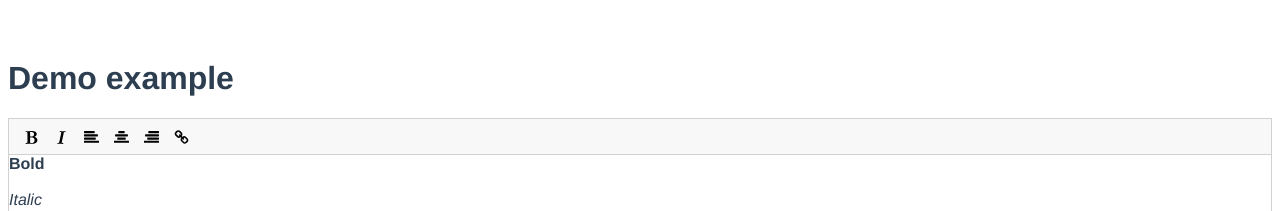
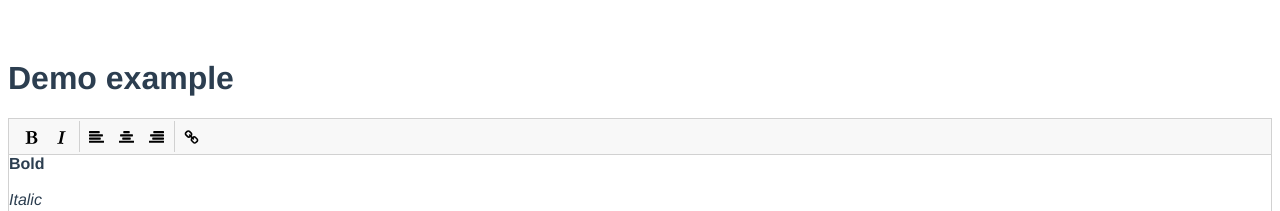
Before and after one commit to ddosdor/vue-sh-wysiwyg, a Vue app: page / in a window 1280 px wide. Shown: the top 211 px of the page. Built offline with nearby package versions, Linux system fonts and the light colour scheme.

Commit message:
(feature): Add customized toolbar with divider

```diff
--- a/src/ShWysiwyg/ShWysiwyg.vue
+++ b/src/ShWysiwyg/ShWysiwyg.vue
@@ -2,13 +2,19 @@
   <div class="ShWysiwyg">
     <div class="ShWysiwyg__reset">
       <div class="ShWysiwyg__toolbar">
-        <ShTool v-for="(command, index) in commands"
-                :key="index"
-                :command="command"
-                @execCommand="handleExecCommand"
+        <div v-for="(command, index) in toolbar"
+             :key="index"
         >
-          {{ command.title }}
-        </ShTool>
+          <ShTool v-if="commands[command]"
+                  :command="commands[command]"
+                  @execCommand="handleExecCommand"
+          >
+            {{ command.title }}
+          </ShTool>
+          <span v-else
+                class="toolbar__divider"
+          />
+        </div>
       </div>
       <ShEditor ref="ShEditor" />
     </div>
@@ -39,6 +45,12 @@ export default {
     content: {
       type: String,
       default: '',
+    },
+    toolbar: {
+      type: Array,
+      default: () => [
+        'bold', 'italic', '|', 'justifyLeft', 'justifyCenter', 'justifyRight', '|', 'createLink',
+      ],
     },
   },
 
@@ -144,4 +156,11 @@ export default {
     padding: 2px 8px
     white-space: normal
     line-height: 20px
+
+    .toolbar__divider
+      display: block
+      height: 100%
+      width: 1px
+      background: #d1d1d1
+      margin: 0 2px
 </style>
```
